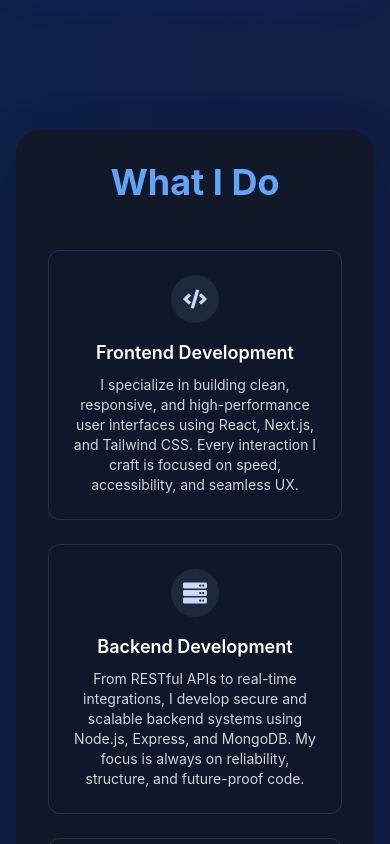
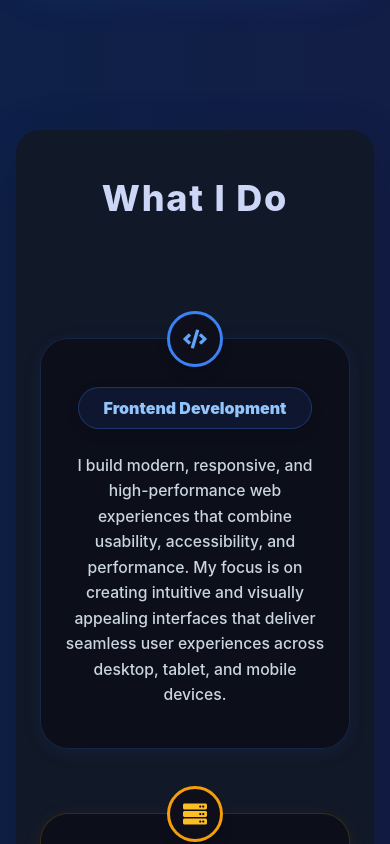
Before and after one commit to AnuragSharma2005/my-portfolio, a React (Vite) app: page / in a window 390 px wide. Shown: the part 3680-4524 px from the top of the page. Built offline with nearby package versions, Linux system fonts and the light colour scheme.

Commit message:
Change ui of what i do

```diff
--- a/src/components/Services.jsx
+++ b/src/components/Services.jsx
@@ -1,41 +1,93 @@
-"use client";
+import { useRef, useState, useEffect } from "react";
+import { FaCode, FaServer, FaPencilRuler, FaUsers, FaCloud } from "react-icons/fa";
+import { motion } from "framer-motion";
 
-import { useRef, useState, useEffect } from "react";
-import { FaCode, FaServer, FaPencilRuler, FaUsers } from "react-icons/fa";
+const serviceThemes = [
+  {
+    border: "border-blue-500/20 hover:border-blue-500/60",
+    shadow: "shadow-[0_4px_20px_rgba(59,130,246,0.08)] hover:shadow-[0_8px_30px_rgba(59,130,246,0.2)]",
+    iconBorder: "border-blue-500",
+    textColor: "text-blue-400",
+    badgeBg: "bg-blue-950/40 border-blue-500/30 text-blue-300",
+  },
+  {
+    border: "border-amber-500/20 hover:border-amber-500/60",
+    shadow: "shadow-[0_4px_20px_rgba(245,158,11,0.08)] hover:shadow-[0_8px_30px_rgba(245,158,11,0.2)]",
+    iconBorder: "border-amber-500",
+    textColor: "text-amber-400",
+    badgeBg: "bg-amber-950/40 border-amber-500/30 text-amber-300",
+  },
+  {
+    border: "border-emerald-500/20 hover:border-emerald-500/60",
+    shadow: "shadow-[0_4px_20px_rgba(16,185,129,0.08)] hover:shadow-[0_8px_30px_rgba(16,185,129,0.2)]",
+    iconBorder: "border-emerald-500",
+    textColor: "text-emerald-400",
+    badgeBg: "bg-emerald-950/40 border-emerald-500/30 text-emerald-300",
+  },
+  {
+    border: "border-pink-500/20 hover:border-pink-500/60",
+    shadow: "shadow-[0_4px_20px_rgba(236,72,153,0.08)] hover:shadow-[0_8px_30px_rgba(236,72,153,0.2)]",
+    iconBorder: "border-pink-500",
+    textColor: "text-pink-400",
+    badgeBg: "bg-pink-950/40 border-pink-500/30 text-pink-300",
+  },
+  {
+    border: "border-purple-500/20 hover:border-purple-500/60",
+    shadow: "shadow-[0_4px_20px_rgba(168,85,247,0.08)] hover:shadow-[0_8px_30px_rgba(168,85,247,0.2)]",
+    iconBorder: "border-purple-500",
+    textColor: "text-purple-400",
+    badgeBg: "bg-purple-950/40 border-purple-500/30 text-purple-300",
+  },
+];
+
+const tilts = [-3.5, 3.5, -2.5, 3.5, -3];
 
 const services = [
   {
     title: 'Frontend Development',
     icon: <FaCode size={24} />,
     description:
-      'I specialize in building clean, responsive, and high-performance user interfaces using React, Next.js, and Tailwind CSS. Every interaction I craft is focused on speed, accessibility, and seamless UX.',
-  },
+    'I build modern, responsive, and high-performance web experiences that combine usability, accessibility, and performance. My focus is on creating intuitive and visually appealing interfaces that deliver seamless user experiences across desktop, tablet, and mobile devices.',
+   },
   {
     title: 'Backend Development',
     icon: <FaServer size={24} />,
     description:
-      'From RESTful APIs to real-time integrations, I develop secure and scalable backend systems using Node.js, Express, and MongoDB. My focus is always on reliability, structure, and future-proof code.',
+      'I build secure, reliable, and scalable backend systems that power modern web applications. From API development and authentication to database architecture and data management, I focus on clean code, smooth performance, and solutions designed to grow with evolving business needs.',
   },
  {
   title: 'UI/UX Design',
   icon: <FaPencilRuler size={24} />,
   description:
-    'With a strong eye for detail, I design user-friendly interfaces that are both intuitive, visually appealing, and well-structured. I combine aesthetics with usability to create clean, responsive designs that truly connect with users.',
+    'I craft user-focused digital experiences that combine visual elegance with practical functionality. Every interface is designed with attention to detail, ensuring seamless navigation, engaging interactions, and a consistent user experience across all platforms.',
 },
+  {
+    title: 'Deployment',
+    icon: <FaCloud size={24} />,
+    description:
+      'I manage end-to-end deployment workflows, including hosting, domain configuration, SSL setup, cloud services, and production environments. My focus is on delivering secure, stable, and optimized applications that ensure smooth performance and high availability.',
+  },
   {
     title: 'Leadership & Teamwork',
     icon: <FaUsers size={24} />,
     description:
-      'I bring energy and clarity to every team I work with—communicating clearly, managing deadlines, and driving collaboration. My goal is always a successful product, built together.',
+      'I thrive in collaborative environments where communication, accountability, and problem-solving drive success. By working closely with teams and stakeholders, taking ownership of project goals, and combining technical expertise with teamwork, I help transform ideas into high-quality digital solutions delivered on time.',
   },
 ];
 
 export default function Services() {
+  const [isDesktop, setIsDesktop] = useState(false);
   const servicesRef = useRef(null);
   const [visibleServices, setVisibleServices] = useState([]);
   const timeoutsRef = useRef([]);
 
   useEffect(() => {
+    const handleResize = () => {
+      setIsDesktop(window.innerWidth >= 1024);
+    };
+    handleResize();
+    window.addEventListener('resize', handleResize);
+
     const observer = new IntersectionObserver(
       (entries) => {
         const entry = entries[0];
@@ -51,14 +103,15 @@ export default function Services() {
           });
         }
       },
-      { threshold: 0.3 }
+      { threshold: 0.1 }
     );
 
     const currentRef = servicesRef.current;
     if (currentRef) observer.observe(currentRef);
 
     return () => {
-      observer.disconnect();
+      window.removeEventListener('resize', handleResize);
+      if (currentRef) observer.unobserve(currentRef);
       timeoutsRef.current.forEach(clearTimeout);
     };
   }, []);
@@ -67,33 +120,49 @@ export default function Services() {
     <section
       ref={servicesRef}
       id="Services"
-      className="py-20 bg-gradient-to-r from-blue-800/20 to-indigo-800/20 flex justify-center px-4 cursor-pointer"
+      className="py-20 bg-gradient-to-r from-blue-800/20 to-indigo-800/20 flex justify-center px-4"
     >
-      <div className="w-full max-w-screen-xl bg-[#111827] rounded-3xl shadow-[0_20px_60px_rgba(0,0,0,0.2)] p-8 md:p-12">
-        <h2 className="text-4xl sm:text-5xl font-bold mb-12 text-center text-blue-400">
+      <div className="w-full max-w-screen-xl bg-[#111827] rounded-3xl shadow-[0_20px_60px_rgba(0,0,0,0.2)] px-6 py-12 md:p-12 md:pb-16">
+        <h2 className="text-4xl sm:text-5xl font-extrabold mb-24 text-center text-lightText tracking-wider">
           What I Do
         </h2>
 
-        <div className="grid grid-cols-1 sm:grid-cols-2 lg:grid-cols-4 gap-6">
-          {services.map((service, index) => (
-            <div
-              key={index}
-              className={`transition duration-700 ease-out transform ${
-                visibleServices.includes(index)
-                  ? "opacity-100 translate-y-0"
-                  : "opacity-0 translate-y-10"
-              }`}
-              style={{ transitionDelay: `${index * 150}ms` }}
-            >
-              <div className="bg-[#0F172A] rounded-xl p-6 flex flex-col items-center text-center border border-white/10 hover:border-white/20 hover:-translate-y-2 hover:scale-[1.03] transition-all duration-300">
-                <div className="bg-[#1E293B] p-3 rounded-full mb-4">
+        <div className="grid grid-cols-1 sm:grid-cols-2 lg:grid-cols-5 gap-x-6 gap-y-16 pt-6">
+          {services.map((service, index) => {
+            const theme = serviceThemes[index % serviceThemes.length];
+            return (
+              <motion.div
+                key={index}
+                initial={{ opacity: 0, y: 60, rotate: 0 }}
+                whileInView={{
+                  opacity: 1,
+                  y: 0,
+                  rotate: isDesktop ? tilts[index % tilts.length] : 0,
+                }}
+                viewport={{ once: true, margin: "-80px" }}
+                whileHover={{ rotate: 0, scale: 1.04, y: isDesktop ? -10 : 0 }}
+                transition={{ duration: 0.8, type: "spring", bounce: 0.15, delay: index * 0.08 }}
+                className={`relative flex flex-col items-center justify-center text-center p-6 pt-12 pb-10 min-h-[400px] sm:min-h-[420px] lg:min-h-[460px] rounded-[28px] border bg-[#0b0c16]/75 backdrop-blur-md ${theme.border} ${theme.shadow} transition-all duration-300 ${
+                  index % 2 === 0 ? "lg:mt-12" : "lg:mt-0"
+                }`}
+              >
+                {/* Floating Circle Icon */}
+                <div className={`absolute -top-7 w-14 h-14 rounded-full flex items-center justify-center border-[3px] bg-[#0e0f1a] ${theme.iconBorder} ${theme.textColor} shadow-lg z-20`}>
                   {service.icon}
                 </div>
-                <h3 className="text-lg font-semibold mb-2 text-white">{service.title}</h3>
-                <p className="text-sm text-gray-300">{service.description}</p>
-              </div>
-            </div>
-          ))}
+
+                {/* Title Badge */}
+                <div className={`font-black text-[1rem] sm:text-[0.95rem] lg:text-[0.92rem] px-6 py-2 rounded-full border shadow-[0_4px_12px_rgba(0,0,0,0.15)] mb-6 z-10 select-none ${theme.badgeBg}`}>
+                  {service.title}
+                </div>
+
+                {/* Description */}
+                <p className="text-slate-300 text-[0.98rem] sm:text-[0.95rem] lg:text-[0.86rem] leading-relaxed font-medium">
+                  {service.description}
+                </p>
+              </motion.div>
+            );
+          })}
         </div>
       </div>
     </section>
```
